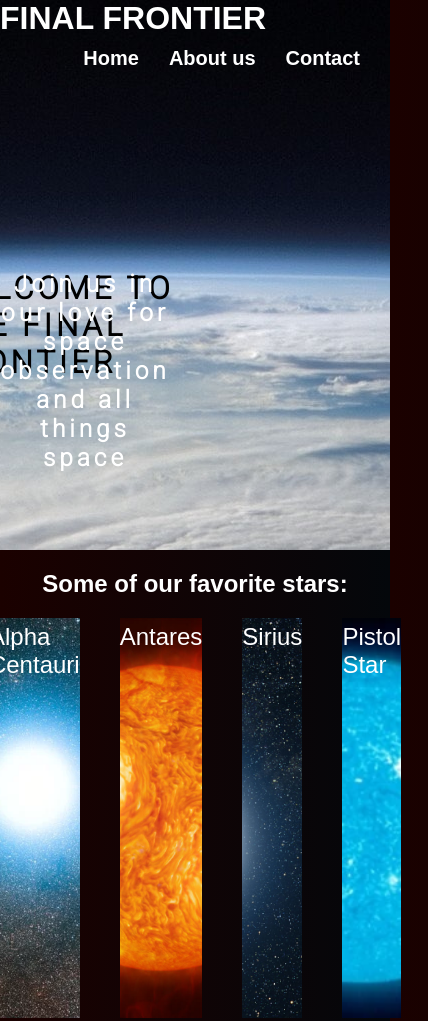
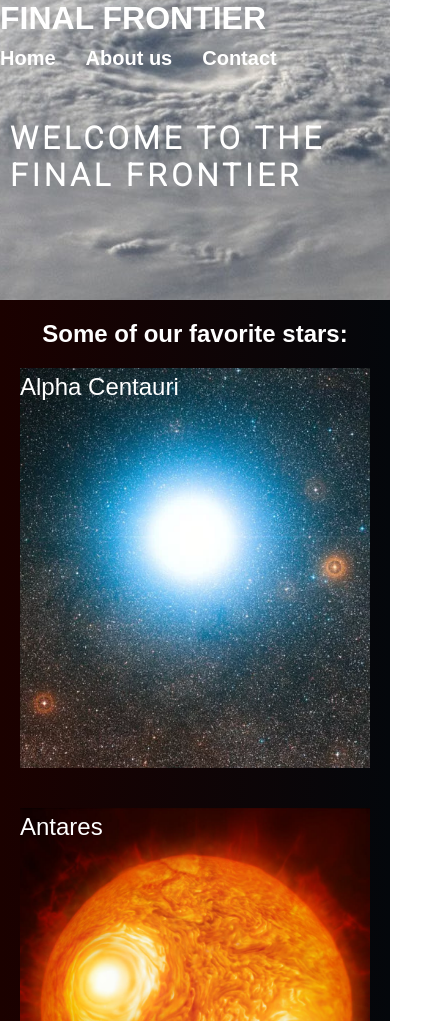
Before and after one commit to Redsskull/The-Final-Frontier, a plain HTML site: page index.html in a window 390 px wide. Shown: the top 1021 px of the page, 428 px wide, since content can reach past the window. Drawn offline with Linux system fonts and the light colour scheme; a web font is replaced by a local one.

Commit message:
design responsiveness for home page attempt

```diff
--- a/assets/css/style.css
+++ b/assets/css/style.css
@@ -5,6 +5,7 @@
   padding: 0;
   border: none;
 }
+
 
 #index-body {
   font-family: 'Trispace', sans-serif;
@@ -119,12 +120,14 @@ li>a {
   background-size: cover;
 
 }
+
 /* Star pictures and hover text*/
 
 #stars {
   display: flex;
   flex-direction: row;
   justify-content: center;
+  flex-wrap: wrap;
 }
 
 section h2 {
@@ -172,7 +175,7 @@ section h2 {
 
 }
 
-  .social-networks > li {
+.social-networks>li {
   display: inline-block;
 
 }
@@ -203,7 +206,7 @@ section h2 {
 
 .background-text {
   font-size: 'Roboto', sans-serif;
-  background-color:rgba(4,26,55,0.7);
+  background-color: rgba(4, 26, 55, 0.7);
   display: inline-block;
   margin-top: 200px;
   margin-left: 200px;
@@ -215,7 +218,7 @@ section h2 {
 .background-text h2 {
   color: white;
   margin-bottom: 20px;
-    margin-top:0;
+  margin-top: 0;
 }
 
 .background-text p {
@@ -241,6 +244,7 @@ section h2 {
   80% {
     transform: translateX(0vw) translateY(0);
   }
+
   100% {
     transform: translateX(-100vw) translateY(100vh);
   }
@@ -271,7 +275,7 @@ section h2 {
   transform: translate(-384%, -33%);
   max-width: 500px;
   color: #fff;
-    background-color: rgba(4,26,55,0.4);
+  background-color: rgba(4, 26, 55, 0.4);
 }
 
 form div {
@@ -318,12 +322,13 @@ input[type="submit"]:active {
   left: 100;
   transform: translate(+135%, 68%);
   color: #fff;
-  background-color: rgba(4,26,55,0.6);
+  background-color: rgba(4, 26, 55, 0.6);
   padding: 10px;
   margin: 20px;
 }
 
-td, th {
+td,
+th {
   padding: 10px;
   border: 1px solid #ccc;
 }
@@ -355,3 +360,56 @@ h3 {
   left: 50%;
   transform: translate(-50%, -50%);
 }
+
+/*different screen sizes media query*/
+
+@media only screen and (max-width: 620px) {
+
+  #index-body {
+    font-family: 'Trispace', sans-serif;
+    font-weight: 300;
+    background: linear-gradient(to right, #1b0100, #04070b);
+  }
+
+  #main-image {
+    height: 300px;
+    width: 100%;
+    background: url('../images/universelogo.jpg') no-repeat center center;
+  }
+
+
+
+  #cover-text {
+    color: #fff;
+  }
+
+  #main-text {
+    font-size: 130%;
+    font-family: 'Roboto', sans-serif;
+    letter-spacing: 4px;
+    width: auto;
+    height: auto;
+    right: auto;
+    top: 120px;
+  }
+  ul {
+    float: left;
+    list-style: none;
+    color: white;
+    font-weight: bold;
+
+  }
+
+  li {
+    float: left;
+    margin-right: 30px;
+    padding-top: 10px;
+
+  }
+
+  .social-networks > li {
+    flex-basis: 50%;
+  }
+
+
+}
--- a/index.html
+++ b/index.html
@@ -43,7 +43,6 @@
             </div>
             <div id="main-text">
                 <h1 id="cover-text">Welcome to The Final Frontier</h1>
-                <h3>Join us in our love for space observation and all things space</h3>
             </div>
         </section>
         <!--favroite stars-->
```
Lines whose indentation alone changed are shown as unchanged.
